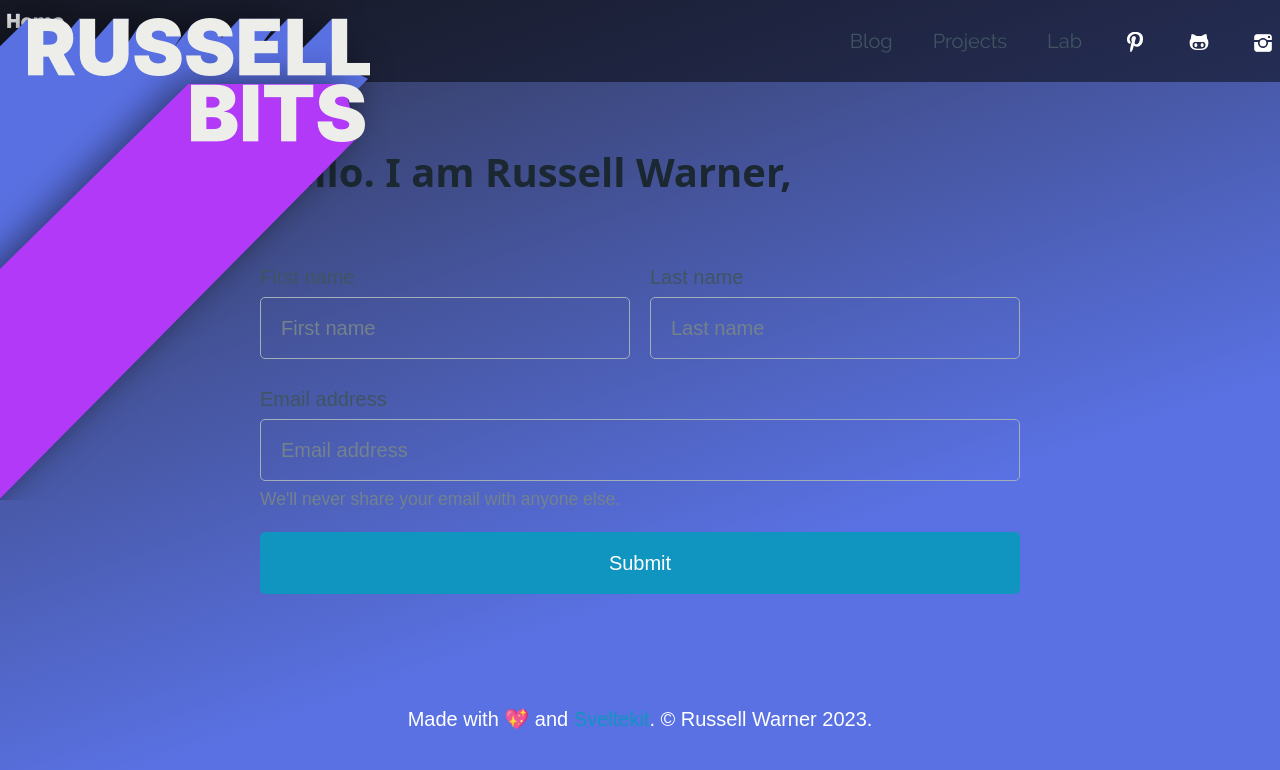
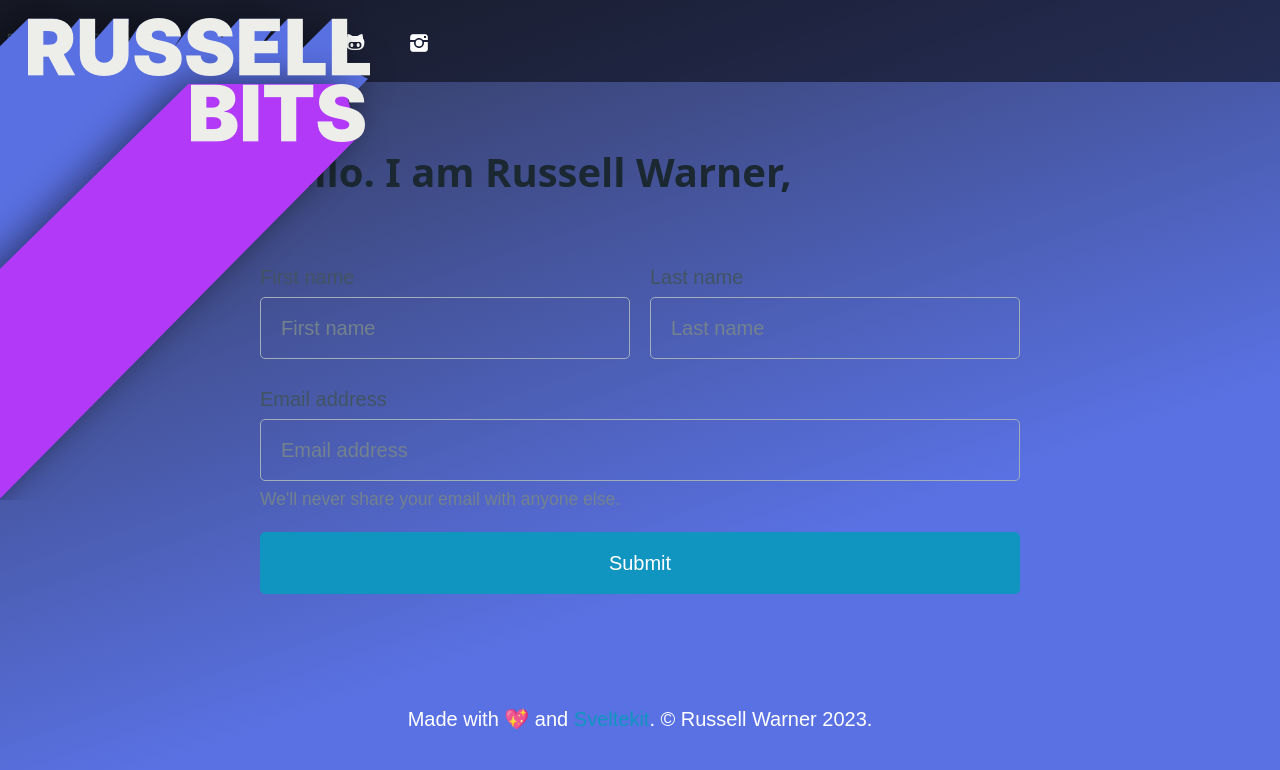
Before and after one commit to russellbits/russellbits.com, a SvelteKit app: page / in a window 1280 px wide. Shown: the top 770 px of the page. Built offline with nearby package versions, Linux system fonts and the light colour scheme.

Commit message:
Updated: modified layout to include logo and other considerations.

```diff
--- a/src/lib/components/Header.svelte
+++ b/src/lib/components/Header.svelte
@@ -3,9 +3,13 @@
 </script>
 
 <!-- Header.svelte -->
+<div id="logo">
+	<a href="/">
+		<img src="/images/russellbits-logo.png" width="500" height="500" alt="Russellbits Logo" />
+	</a>
+</div>
+
 <header>
-	<a href="/">Home</a>
-
 	<nav>
 		<ul>
 			<li>
--- a/src/routes/+page.svelte
+++ b/src/routes/+page.svelte
@@ -1,7 +1,3 @@
-<div id="logo">
-	<img src="/images/russellbits-logo.png" width="500" height="500" alt="Russellbits Logo" />
-</div>
-
 <h1>Hello. I am Russell Warner,</h1>
 
 <form>
```
